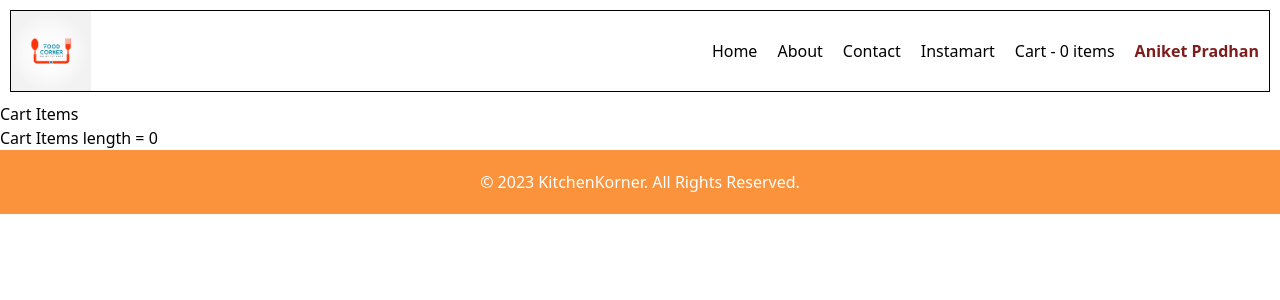
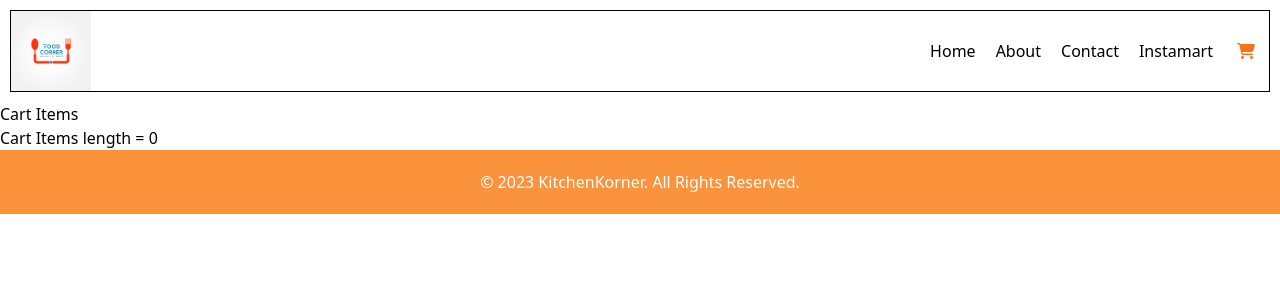
Before and after one commit to Aniket-ap/CuisineCorner, a React (Vite) app: page /cart in a window 1280 px wide. Shown: the top 300 px of the page. Built offline with nearby package versions, Linux system fonts and the light colour scheme.

Commit message:
Added cart icon

```diff
--- a/src/components/Header.js
+++ b/src/components/Header.js
@@ -1,9 +1,9 @@
-import React, {useContext} from "react";
+import React, { useContext } from "react";
 import Logo from "../assets/image/vectorstock_33649353.png";
 import { Link } from "react-router-dom";
 import { useUser } from "../utils/context/userContext";
 // import UserContext from "../utils/context/userContext";
-import {useSelector} from "react-redux"
+import { useSelector } from "react-redux";
 
 const Title = () => {
   return (
@@ -15,8 +15,8 @@ const Title = () => {
 
 const Header = () => {
   // const {user} = useContext(UserContext)
-  const [name, setName] = useUser()
-  const cartItems = useSelector(store => store.cart.items)
+  const [name, setName] = useUser();
+  const cartItems = useSelector((store) => store.cart.items);
   return (
     <div className="header">
       <Title />
@@ -35,10 +35,14 @@ const Header = () => {
             <Link to="/instamart">Instamart</Link>
           </li>
           <li>
-            <Link to="/cart">Cart - {cartItems.length} items</Link>
+            <Link to="/cart">
+              <i class="fas fa-shopping-cart mx-1 text-orange-500"></i>
+              {cartItems.length > 0 && (
+                <span class="bg-black text-white px-2 rounded-full text-xs">{cartItems.length}</span>
+              )}
+            </Link>
           </li>
-
-          <li className="font-bold p-4 text-red-900">{name}</li>
+          {/* <li className="font-bold p-4 text-red-900">{name}</li> */}
         </ul>
       </div>
     </div>
```
